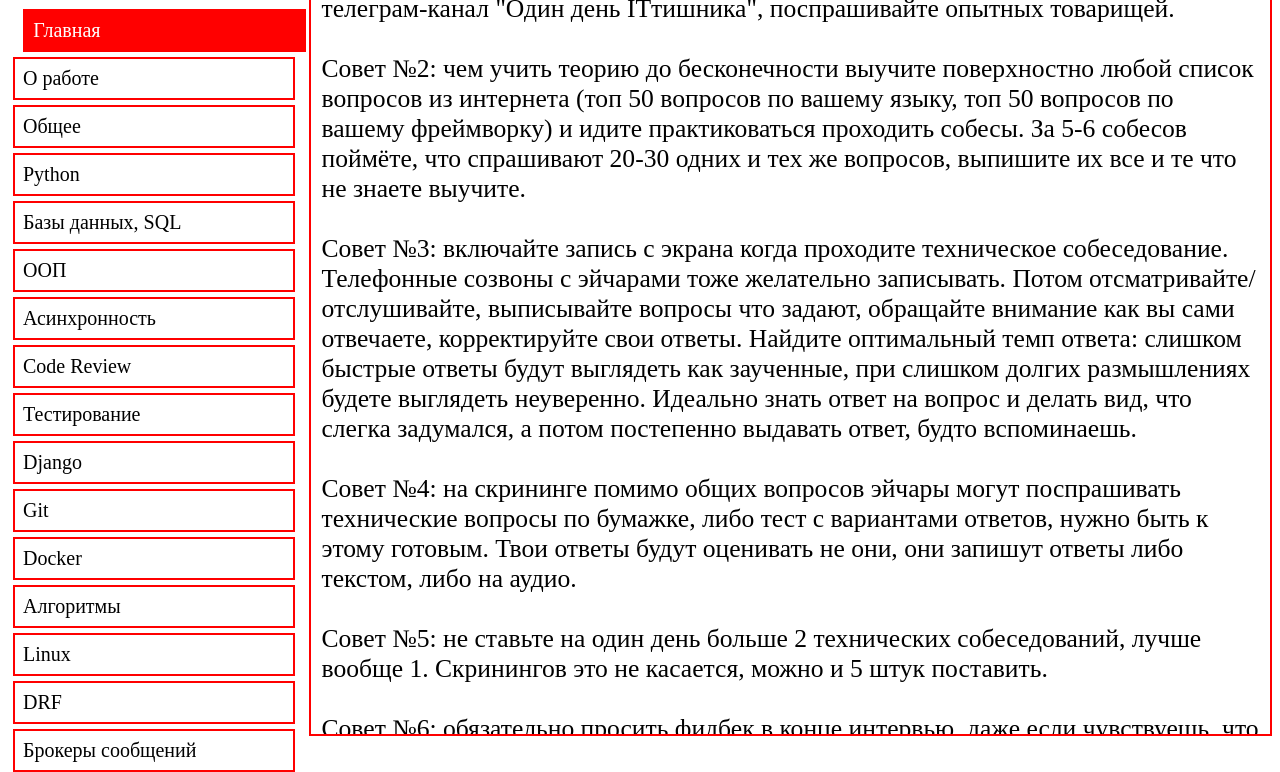
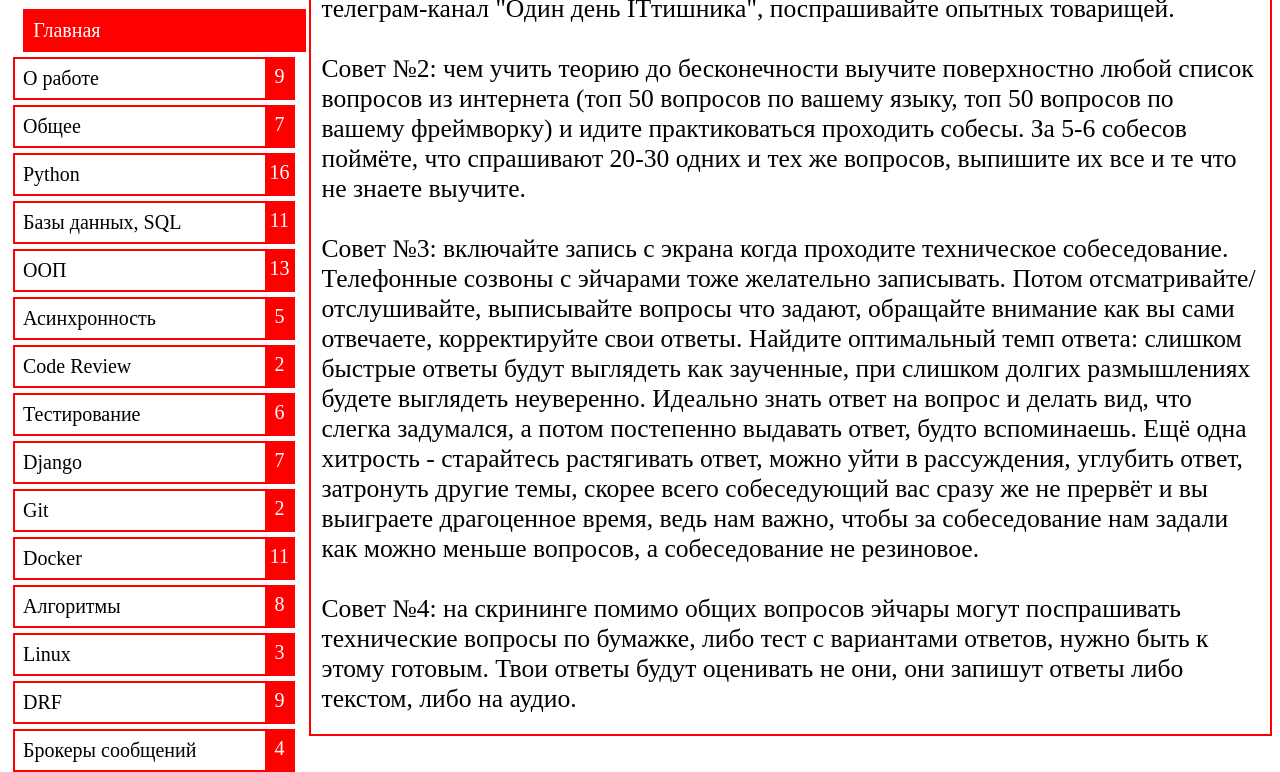
Before and after one commit to ShadowOfBeing/backend, a plain HTML site: page index.html in a window 1280 px wide. Shown: the part 56-828 px from the top of the page. Drawn offline with Linux system fonts and the light colour scheme.

Commit message:
update 17:37 15.07.2023

```diff
--- a/css/styles.css
+++ b/css/styles.css
@@ -60,6 +60,7 @@
 }
 
 .main-title {
+    position: relative;
     font-size: 2.5vh;
     width: 90%;
     border: 2px solid red;
@@ -67,6 +68,25 @@
     padding: 8px;
     transition: 0.2s;
     background-color: white;
+}
+
+.counter {
+    content: "";
+    position: absolute;
+    top: 0%;
+    left: 90%;
+    display: block;
+    height: 100%;
+    width: 10%;
+    background-color: red;
+    color: white;
+    text-align: center;
+    line-height: 170%;
+}
+
+.circle:hover {
+    background-color: white;
+    color: red;
 }
 
 .title {
--- a/index.html
+++ b/index.html
@@ -15,21 +15,21 @@
                 <img id="microphone" src="./img/microphone.png" alt="microphone" onclick="startRecognition()">
             </div>
             <div class="main-title main" onclick="getLayout('main')">Главная</div>
-            <div class="main-title work" onclick="getLayout('work')">О работе</div>
-            <div class="main-title other" onclick="getLayout('other')">Общее</div>
-            <div class="main-title python" onclick="getLayout('python')">Python</div>
-            <div class="main-title databases" onclick="getLayout('databases')">Базы данных, SQL</div>
-            <div class="main-title oop" onclick="getLayout('oop')">ООП</div>
-            <div class="main-title async" onclick="getLayout('async')">Асинхронность</div>
-            <div class="main-title review" onclick="getLayout('review')">Code Review</div>
-            <div class="main-title tests" onclick="getLayout('tests')">Тестирование</div>
-            <div class="main-title django" onclick="getLayout('django')">Django</div>
-            <div class="main-title git" onclick="getLayout('git')">Git</div>
-            <div class="main-title docker" onclick="getLayout('docker')">Docker</div>
-            <div class="main-title algorithms" onclick="getLayout('algorithms')">Алгоритмы</div>
-            <div class="main-title linux" onclick="getLayout('linux')">Linux</div>
-            <div class="main-title drf" onclick="getLayout('drf')">DRF</div>
-            <div class="main-title brokers" onclick="getLayout('brokers')">Брокеры сообщений</div>
+            <div class="main-title work" onclick="getLayout('work')"><div class="counter"></div>О работе</div>
+            <div class="main-title other" onclick="getLayout('other')"><div class="counter"></div>Общее</div>
+            <div class="main-title python" onclick="getLayout('python')"><div class="counter"></div>Python</div>
+            <div class="main-title databases" onclick="getLayout('databases')"><div class="counter"></div>Базы данных, SQL</div>
+            <div class="main-title oop" onclick="getLayout('oop')"><div class="counter"></div>ООП</div>
+            <div class="main-title async" onclick="getLayout('async')"><div class="counter"></div>Асинхронность</div>
+            <div class="main-title review" onclick="getLayout('review')"><div class="counter"></div>Code Review</div>
+            <div class="main-title tests" onclick="getLayout('tests')"><div class="counter"></div>Тестирование</div>
+            <div class="main-title django" onclick="getLayout('django')"><div class="counter"></div>Django</div>
+            <div class="main-title git" onclick="getLayout('git')"><div class="counter"></div>Git</div>
+            <div class="main-title docker" onclick="getLayout('docker')"><div class="counter"></div>Docker</div>
+            <div class="main-title algorithms" onclick="getLayout('algorithms')"><div class="counter"></div>Алгоритмы</div>
+            <div class="main-title linux" onclick="getLayout('linux')"><div class="counter"></div>Linux</div>
+            <div class="main-title drf" onclick="getLayout('drf')"><div class="counter"></div>DRF</div>
+            <div class="main-title brokers" onclick="getLayout('brokers')"><div class="counter"></div>Брокеры сообщений</div>
         </div>
         <div class="content-box">
             <div class="questions-menu">
@@ -75,6 +75,8 @@
             // заполняем первый вопрос и ответ
             getAnswer(category, 1);
         }
+        // заполняем счётчики количества вопросов в каждой категории
+        fillCounters();
 
         // ГОЛОСОВЫЕ КОМАНДЫ
         const speechRecognition = window.SpeechRecognition || window.webkitSpeechRecognition;
--- a/js/database.js
+++ b/js/database.js
@@ -298,12 +298,25 @@ answersAndQuestions = {
         6: {'question': 'Как в Python указать модификатор private?',
             'answer': `В Python нет такого модификатора доступа, как private, как, например, в Java или C#. Вместо
                        этого в Python используется соглашение об именовании, которое гласит о том, что имя атрибута или
-                       метода, начинающееся с символа подчеркивания, считается "внутренним" и не рекомендуется
-                       использовать за пределами класса. Однако, это не является строгим правилом и не является
-                       ограничением доступа к атрибутам и методам в классе и за его пределами.
-                       <br><br>
-                       Если же все же требуется получить схожий функционал, можно использовать свойства (property) и их
-                       декораторы:<br>
+                       метода, начинающееся с одного символа подчеркивания, относится к категории protected и к нему можно
+                       обращаться только внутри класса и его наследников, а имя атрибута или метода, начинающееся с двух
+                       символов подчёркивания, относится к категории private и его можно использовать только внутри самого
+                       класса. В случае с одним подчёркиванием это лишь соглашение на словах, т.е. к фактически к таким
+                       атрибутам и методам если захотим мы сможем без проблем обратиться, а вот в случае с двойным
+                       подчёркиванием есть внутренний механизм в Python, который прячет такие атрибуты и методы, но так
+                       же не на 100% - Python лишь усложняет к ним доступ - изменяет имя, по которому к ним можно обратиться.
+                       Через функцию dir() можно вывести все методы и атрибуты класса и посмотреть какое имя Python присвоил
+                       нашим private методам, через эти имена к ним и можно обращаться. Т.е. по сути что одно, что два
+                       подчёркивания являются лишь визуальным сигналом программисту, что эти методы и атрибуты предназначены
+                       лишь для внутреннего использования внутри класса. Кстати, многие IDE подчёркивают как ошибку
+                       обращение к таким атрибутам и методам, дополнительно сигнализируя программисту обратить внимание
+                       что он нарушает правила. Однако всё же есть способы жёстко ограничить доступ к атрибутам и методам
+                       в классе:<br>
+                       Способ №1: использование библиотеки accessify. Она предоставляет декораторы @private и @protected,
+                       которые можно прописать к нужному методу или атрибуту класса и тогда они получат реальный уровень
+                       доступа private или protected и к ним нельзя будет обратиться извне.<br>
+                       Способ №2: с помощью кастомных геттеров и сеттеров, которые можно прописать через декораторы @property
+                       <br>
                        @property - в качестве getter<br>
                        @<атрибут>.setter - в качестве setter<br>
                        @<атрибут>.deleter - в качестве deleter<br>
@@ -352,7 +365,8 @@ answersAndQuestions = {
                        &nbsp;&nbsp;&nbsp;&nbsp;&nbsp;&nbsp;&nbsp;&nbsp;if not callable(getattr(self, attr)) and not attr.startswith("__"):<br>
                        &nbsp;&nbsp;&nbsp;&nbsp;&nbsp;&nbsp;&nbsp;&nbsp;&nbsp;&nbsp;&nbsp;&nbsp;setattr(self, attr, None)`},
         10: {'question': 'Что такое "магические методы" в классах Python?',
-             'answer': 'oop answer 11'},
+             'answer': `Это методы по умолчанию, которые есть у любого класса при его создании, имена таких методов
+                        начинаются и заканчиваются двойным нижним подчёркивание.`},
         11: {'question': 'Какие типы методов есть в классах Python?',
              'answer': `В классах Python есть 3 типа методов. Например:<br>
                         class MyClass:<br>
@@ -418,6 +432,11 @@ answersAndQuestions = {
                         print(9, 3, 1, 2, 100), а далее мы присвоили свойствам экземпляра класса и глобальному свойству
                         класса значения переданных числовых аргументов.
                         `},
+        12: {'question': 'Что такое атрибуты класса в Python?',
+             'answer': 'Атрибутами класса называют свойства (переменные) и методы (функции) класса.'},
+        13: {'question': 'Как получить все атрибуты класса в Python?',
+             'answer': `Можно использовать функцию dir(), которая в качестве аргумента принимает экземпляр класса и
+                        возвращает всего его методы и свойства`},
     },
     'django': {
         1: {'question': 'Что нового в версиях Django 2.x/3.x/4.x?',
@@ -639,6 +658,9 @@ var mainText = `
     внимание как вы сами отвечаете, корректируйте свои ответы. Найдите оптимальный темп ответа: слишком быстрые
     ответы будут выглядеть как заученные, при слишком долгих размышлениях будете выглядеть неуверенно. Идеально
     знать ответ на вопрос и делать вид, что слегка задумался, а потом постепенно выдавать ответ, будто вспоминаешь.
+    Ещё одна хитрость - старайтесь растягивать ответ, можно уйти в рассуждения, углубить ответ, затронуть другие темы,
+    скорее всего собеседующий вас сразу же не прервёт и вы выиграете драгоценное время, ведь нам важно, чтобы за
+    собеседование нам задали как можно меньше вопросов, а собеседование не резиновое.
     <br><br>
     Совет №4: на скрининге помимо общих вопросов эйчары могут поспрашивать технические вопросы по бумажке, либо
     тест с вариантами ответов, нужно быть к этому готовым. Твои ответы будут оценивать не они, они запишут ответы
--- a/js/scripts.js
+++ b/js/scripts.js
@@ -123,3 +123,14 @@ function openCategoryMenu() {
 function openQuestionsMenu() {
     document.getElementsByClassName('questions-menu-mobile')[0].classList.toggle('active')
 }
+
+function fillCounters() {
+    for (var key in answersAndQuestions) {
+      if (answersAndQuestions.hasOwnProperty(key)) {
+        if (key != 'main') {
+          var count = Object.keys(answersAndQuestions[key]).length;
+          document.getElementsByClassName(`${key}`)[0].children[0].textContent = count
+        }
+      }
+    }
+}
--- a/планы.txt
+++ b/планы.txt
@@ -1,6 +1,5 @@
-1) Добавить для каждого раздела счётчик вопросов
-2) Добавить общий счётчик вопросов
-3) Добавить в каждый раздел ссылки для изучения темы
+1) Добавить общий счётчик вопросов
+2) Добавить в каждый раздел ссылки для изучения темы
 
 Плюсы сайта на Github Pages:
 1) Простейший деплой через git push
```
Also changed, not shown: mobile-index.html (+17 -15 lines).
